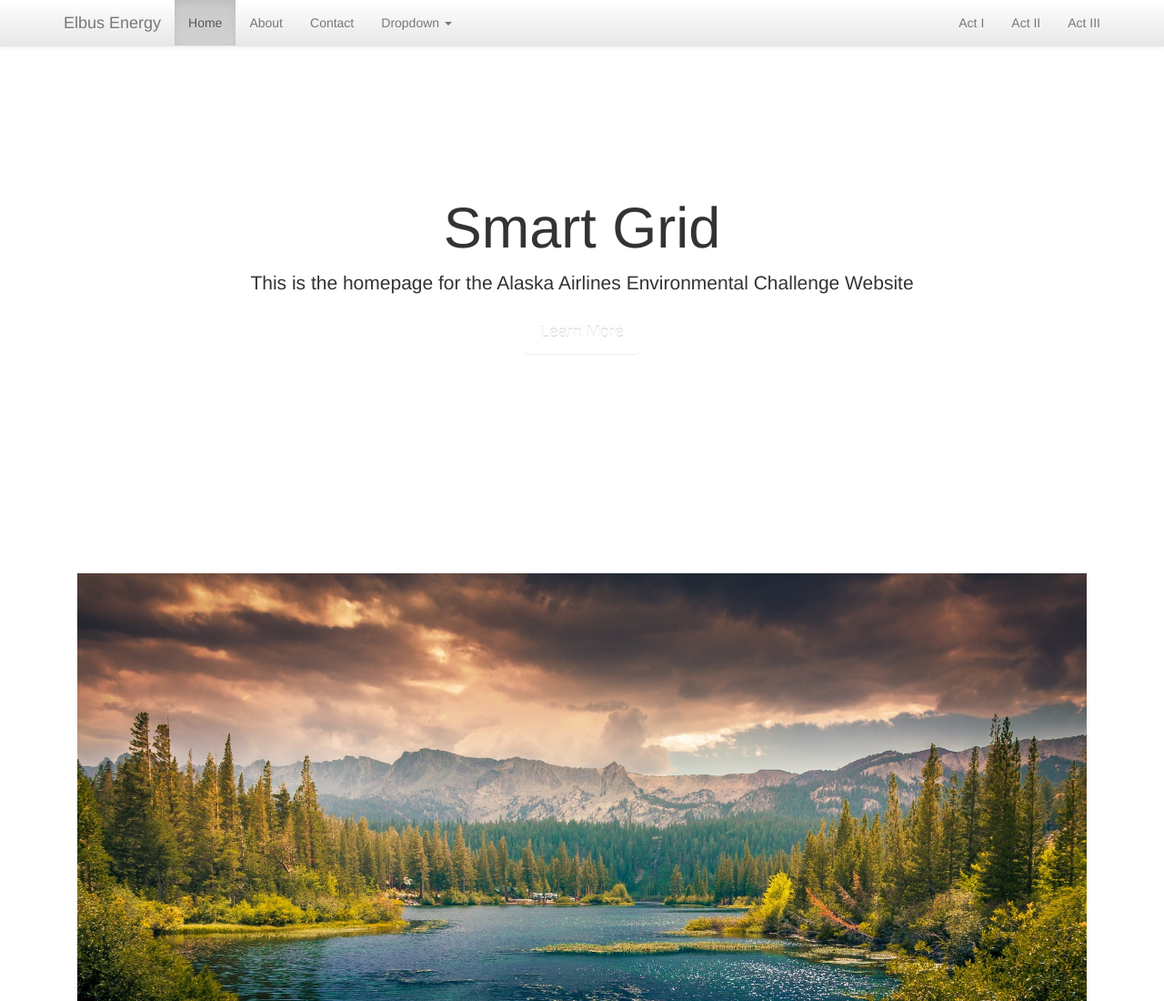
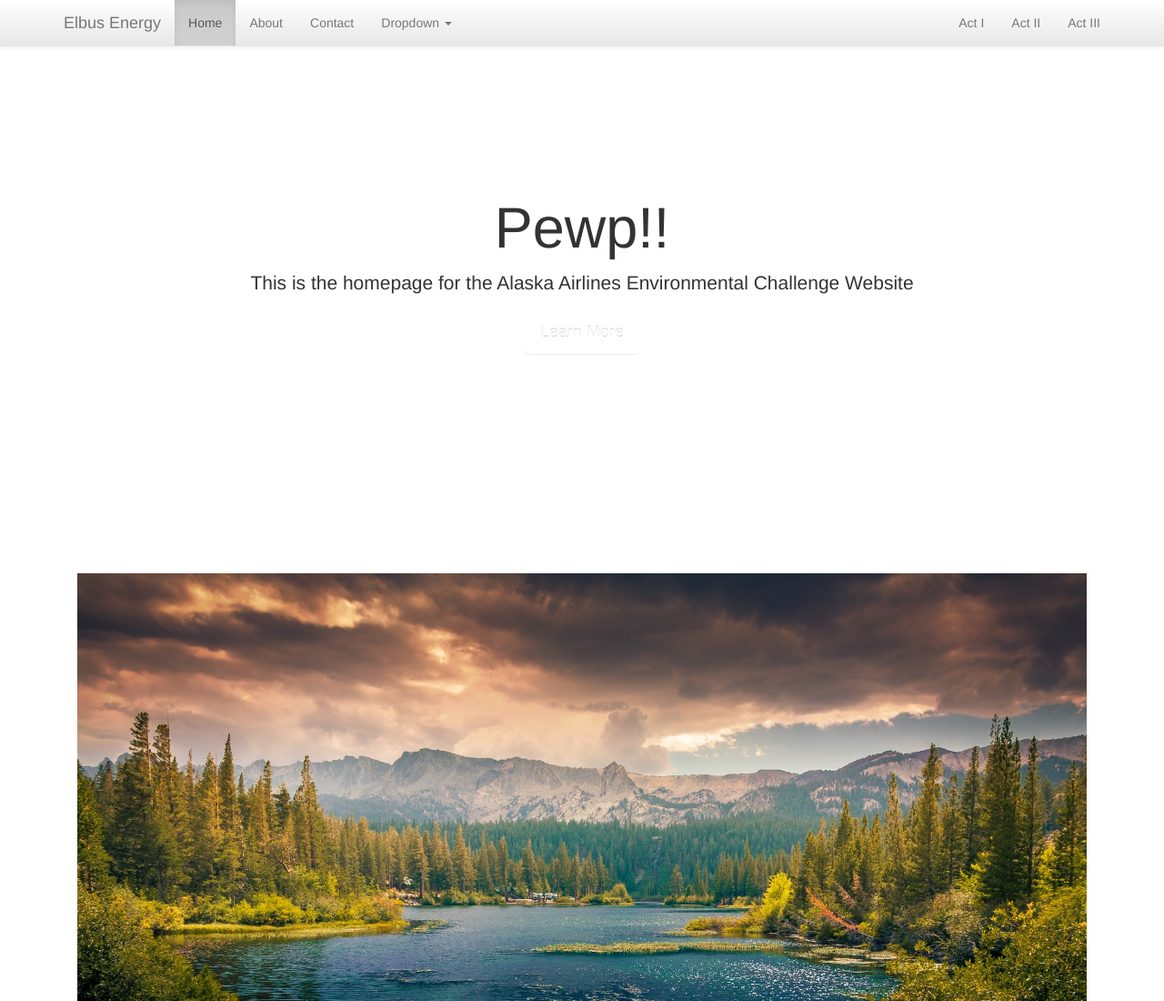
Before and after one commit to bschwartz757/Elbus-Energy, a plain HTML site: page index.html in a window 1280 px wide. Shown: the top 1100 px of the page at 91% size. Drawn offline with nearby package versions, Linux system fonts and the light colour scheme.

```diff
--- a/index.html
+++ b/index.html
@@ -68,7 +68,7 @@
   <div class="jumbotron">
     <div class="container flex-container">
       <!-- Main component for a primary marketing message or call to action -->
-        <h1>Smart Grid</h1>
+        <h1>Pewp!!</h1>
         <p>This is the homepage for the Alaska Airlines Environmental Challenge Website</p>
         <p></p>
         <p>
```
